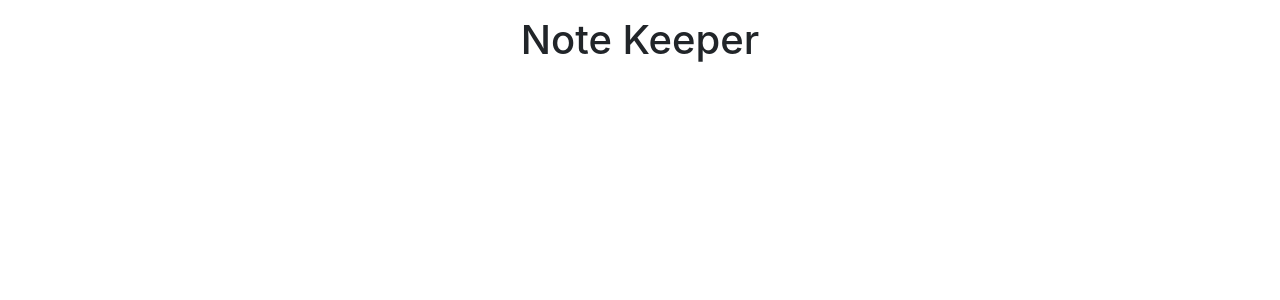
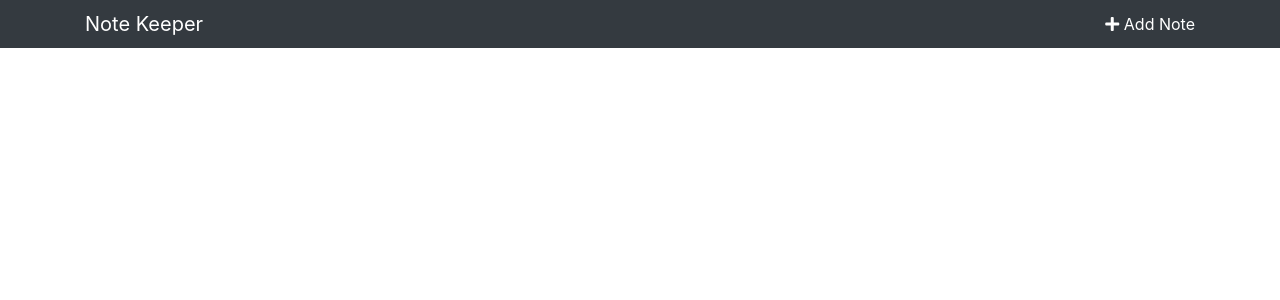
Before and after one commit to chloegng/note-keeper, a React (Create React App) app in the folder client/: page / in a window 1280 px wide. Shown: the top 300 px of the page. Built offline with nearby package versions, Linux system fonts and the light colour scheme.

Commit message:
add navbar

```diff
--- a/client/src/App.css
+++ b/client/src/App.css
@@ -1,4 +1,3 @@
 .App {
   text-align: center;
-  margin: 1em;
 }
--- a/client/src/App.js
+++ b/client/src/App.js
@@ -1,10 +1,12 @@
 import React from 'react';
 import './App.css';
+
+import Navbar from './components/Navbar'
 
 function App() {
   return (
     <div className="App">
-      <h1>Note Keeper</h1>
+      <Navbar />
     </div>
   );
 }
--- /dev/null
+++ b/client/src/components/Navbar.js
@@ -0,0 +1,22 @@
+import React, { Component } from 'react'
+
+export default class Navbar extends Component {
+  render() {
+    return (
+      <nav className="navbar navbar-dark bg-dark mb-3 py-1">
+      <div className="container">
+        <a href="/" className="navbar-brand">
+          Note Keeper
+        </a>
+        <div>
+          <ul className="navbar-nav mr-auto">
+            <li className="nav-item text-white">
+              <i className="fas fa-plus" /> Add Note
+            </li>
+          </ul>
+        </div>
+      </div>
+    </nav>
+    )
+  }
+}
```
